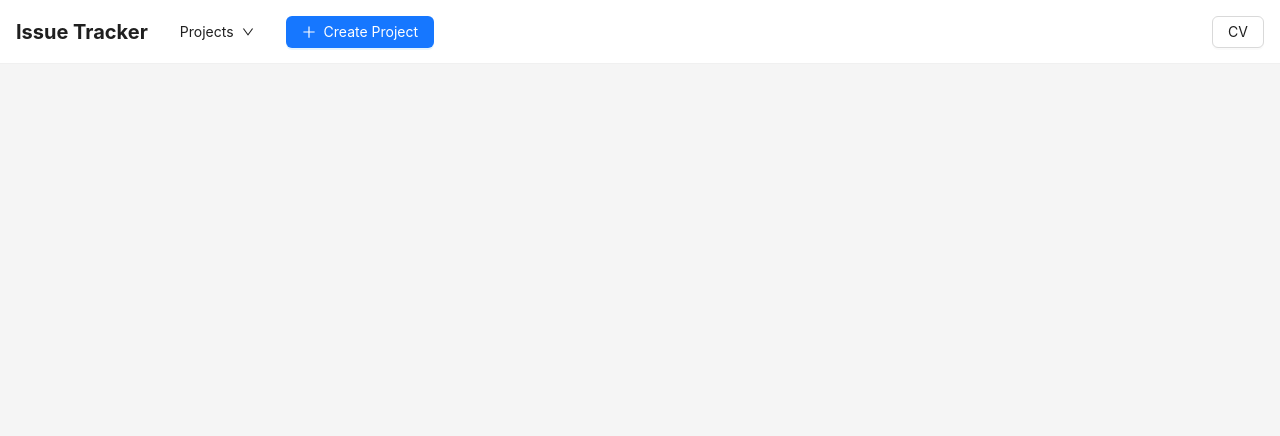
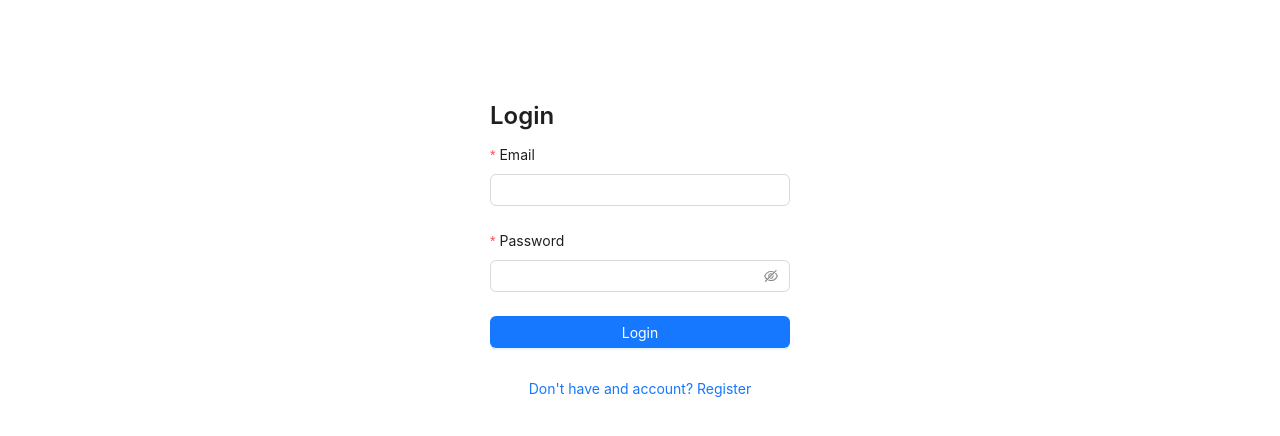
Before and after one commit to kiko1134/Web_Technologies_2025, a React (Create React App) app in the folder frontend/: page / in a window 1280 px wide. Shown: the top 436 px of the page. Built offline with nearby package versions, Linux system fonts and the light colour scheme.

Commit message:
login-register page

```diff
--- a/frontend/src/App.tsx
+++ b/frontend/src/App.tsx
@@ -1,47 +1,29 @@
-import React, {useState} from 'react';
-import {Layout} from 'antd';
-import HeaderContent from "./components/layout/HeaderContent";
-import SiderContent from "./components/layout/SiderContent";
-import IssueBoardIndexPage from "./components/IssueBoard/IssueBoardIndexPage";
+import React, { useState } from 'react';
+import LoginForm from './components/auth/LoginForm';
+import RegisterForm from './components/auth/RegisterForm';
+import IssueTrackerLayout from './components/layout/IssueTrackerLayout';
 
-const {Header, Sider, Content} = Layout;
+const App: React.FC = () => {
+    const [isLoggedIn, setIsLoggedIn] = useState(false);
+    const [showRegister, setShowRegister] = useState(false);
 
-const IssueTrackerLayout: React.FC = () => {
+    if (isLoggedIn) {
+        return <IssueTrackerLayout />;
+    }
 
-    //For the moment at the start of the app the state is empty string and only header is displayed. When project selected from header it load the sider and content.
-    const [selectedProject, setSelectedProject] = useState<string>("");
-
-
-    return (
-        <Layout style={{height: '100vh', overflow: 'hidden'}}>
-            {/* Header */}
-            <Header
-                style={{
-                    backgroundColor: '#fff',
-                    padding: '0 16px',
-                    borderBottom: '1px solid #f0f0f0'
-                }}
-            >
-                <HeaderContent onProjectSelect={setSelectedProject}/>
-            </Header>
-
-            {/* Body: Sider + Content */}
-            {selectedProject.length > 0 ? <Layout>
-                    <Sider
-                        collapsible
-                        width={200}
-                        style={{}}
-                    >
-                        <SiderContent projectName={selectedProject}/>
-                    </Sider>
-
-                    <Content style={{padding: '10px'}}>
-                        <IssueBoardIndexPage/>
-                    </Content>
-                </Layout>
-                : undefined}
-        </Layout>
+    return showRegister ? (
+        <RegisterForm
+            onRegisterSuccess={() => {
+                setShowRegister(false); // След регистрация – връщаме към login
+            }}
+            onSwitchToLogin={() => setShowRegister(false)}
+        />
+    ) : (
+        <LoginForm
+            onLoginSuccess={() => setIsLoggedIn(true)}
+            onSwitchToRegister={() => setShowRegister(true)}
+        />
     );
 };
 
-export default IssueTrackerLayout;
+export default App;
--- /dev/null
+++ b/frontend/src/api/auth.ts
@@ -0,0 +1,11 @@
+import axiosInstance from "./axiosInstance";
+
+export const login = async (email: string, password: string) => {
+    const response = await axiosInstance.post('/auth/login', { email, password});
+    return response.data;
+}
+
+export const register = async (username: string, email: string, password: string) => {
+    const response = await axiosInstance.post('/auth/register', {username, email, password});
+    return response.data;
+};
--- /dev/null
+++ b/frontend/src/components/auth/LoginForm.tsx
@@ -0,0 +1,73 @@
+import React, { useState } from 'react';
+import { Button, Form, Input, message, Typography } from 'antd';
+import { login } from '../../api/auth';
+
+const { Title } = Typography;
+
+interface LoginFormProps {
+    onLoginSuccess: () => void;
+    onSwitchToRegister?: () => void;
+}
+
+const LoginForm: React.FC<LoginFormProps> = ({ onLoginSuccess, onSwitchToRegister }) => {
+    const [loading, setLoading] = useState(false);
+
+
+    // const onFinish = async (values: any) => {
+    //     setLoading(true);
+    //     try {
+    //         const data = await login(values.email, values.password);
+    //         localStorage.setItem('token', data.token);
+    //         message.success('Login successful!');
+    //         onLoginSuccess();
+    //     } catch (error: any) {
+    //         message.error(error?.response?.data?.message || 'Login failed');
+    //     } finally {
+    //         setLoading(false);
+    //     }
+    // };
+
+    const onFinish = (values: any) => {
+        setLoading(true);
+
+        // Тук можеш да добавиш реална логика за login (напр. API call)
+        console.log('Login with:', values);
+
+        setTimeout(() => {
+            setLoading(false);
+            onLoginSuccess(); // казваме на App.tsx, че сме "влезли"
+        }, 1000);
+    };
+
+    return (
+        <div style={{ maxWidth: 300, margin: '100px auto' }}>
+            <Title level={3}>Login</Title>
+
+            <Form layout="vertical" onFinish={onFinish}>
+                <Form.Item name="email" label="Email" rules={[{ required: true, type: 'email' }]}>
+                    <Input />
+                </Form.Item>
+
+                <Form.Item name="password" label="Password" rules={[{ required: true, min: 6 }]}>
+                    <Input.Password />
+                </Form.Item>
+
+                <Form.Item>
+                    <Button type="primary" htmlType="submit" block loading={loading}>
+                        Login
+                    </Button>
+                </Form.Item>
+
+                {onSwitchToRegister && (
+                    <Form.Item>
+                        <Button type="link" onClick={onSwitchToRegister} block>
+                            Don't have and account? Register
+                        </Button>
+                    </Form.Item>
+                )}
+            </Form>
+        </div>
+    );
+};
+
+export default LoginForm;
--- /dev/null
+++ b/frontend/src/components/auth/RegisterForm.tsx
@@ -0,0 +1,90 @@
+import React, { useState } from 'react';
+import { Button, Form, Input, message, Typography } from 'antd';
+import { register } from '../../api/auth';
+const { Title } = Typography;
+
+interface RegisterFormProps {
+    onRegisterSuccess: () => void;
+    onSwitchToLogin?: () => void;
+}
+
+const RegisterForm: React.FC<RegisterFormProps> = ({ onRegisterSuccess, onSwitchToLogin }) => {
+    const [loading, setLoading] = useState(false);
+
+    // const onFinish = async (values: any) => {
+    //     setLoading(true);
+    //     try {
+    //         await register(values.name, values.email, values.password);
+    //         message.success('Registration successful!');
+    //         onRegisterSuccess();
+    //     } catch (error: any) {
+    //         message.error(error?.response?.data?.message || 'Registration failed');
+    //     } finally {
+    //         setLoading(false);
+    //     }
+    // };
+
+    const onFinish = (values: any) => {
+        setLoading(true);
+
+        // Имитация на регистрация
+        console.log('Registering with:', values);
+
+        setTimeout(() => {
+            setLoading(false);
+            onRegisterSuccess(); // Можем да логнем или върнем към login
+        }, 1000);
+    };
+
+    return (
+        <div style={{ maxWidth: 300, margin: '100px auto' }}>
+            <Title level={3}>Register</Title>
+
+            <Form layout="vertical" onFinish={onFinish}>
+                <Form.Item name="name" label="Name" rules={[{ required: true }]}>
+                    <Input />
+                </Form.Item>
+
+                <Form.Item name="email" label="Email" rules={[{ required: true, type: 'email' }]}>
+                    <Input />
+                </Form.Item>
+
+                <Form.Item name="password" label="Password" rules={[{ required: true, min: 6 }]}>
+                    <Input.Password />
+                </Form.Item>
+
+                <Form.Item name="confirmPassword" label="Confirm Password" dependencies={['password']} hasFeedback
+                    rules={[
+                        { required: true, message: 'Please confirm your password!' },
+                        ({ getFieldValue }) => ({
+                            validator(_, value) {
+                                if (!value || getFieldValue('password') === value) {
+                                    return Promise.resolve();
+                                }
+                                return Promise.reject(new Error('Passwords do not match!'));
+                            },
+                        }),
+                    ]}
+                >
+                    <Input.Password />
+                </Form.Item>
+
+                <Form.Item>
+                    <Button type="primary" htmlType="submit" block loading={loading}>
+                        Register
+                    </Button>
+                </Form.Item>
+
+                {onSwitchToLogin && (
+                    <Form.Item>
+                        <Button type="link" onClick={onSwitchToLogin} block>
+                            Already have an account? Login
+                        </Button>
+                    </Form.Item>
+                )}
+            </Form>
+        </div>
+    );
+};
+
+export default RegisterForm;
--- /dev/null
+++ b/frontend/src/components/layout/IssueTrackerLayout.tsx
@@ -0,0 +1,47 @@
+import React, {useState} from 'react';
+import {Layout} from 'antd';
+import HeaderContent from "../layout/HeaderContent";
+import SiderContent from "../layout/SiderContent";
+import IssueBoardIndexPage from "../IssueBoard/IssueBoardIndexPage";
+
+const {Header, Sider, Content} = Layout;
+
+const IssueTrackerLayout: React.FC = () => {
+
+    //For the moment at the start of the app the state is empty string and only header is displayed. When project selected from header it load the sider and content.
+    const [selectedProject, setSelectedProject] = useState<string>("");
+
+
+    return (
+        <Layout style={{height: '100vh', overflow: 'hidden'}}>
+            {/* Header */}
+            <Header
+                style={{
+                    backgroundColor: '#fff',
+                    padding: '0 16px',
+                    borderBottom: '1px solid #f0f0f0'
+                }}
+            >
+                <HeaderContent onProjectSelect={setSelectedProject}/>
+            </Header>
+
+            {/* Body: Sider + Content */}
+            {selectedProject.length > 0 ? <Layout>
+                    <Sider
+                        collapsible
+                        width={200}
+                        style={{}}
+                    >
+                        <SiderContent projectName={selectedProject}/>
+                    </Sider>
+
+                    <Content style={{padding: '10px'}}>
+                        <IssueBoardIndexPage/>
+                    </Content>
+                </Layout>
+                : undefined}
+        </Layout>
+    );
+};
+
+export default IssueTrackerLayout;
```
Also changed, not shown: frontend/package.json (+5 -3 lines), frontend/src/api/axiosInstance.ts (added, +17 -0 lines), 2 other files (tests, documents, lock files or other folders).
